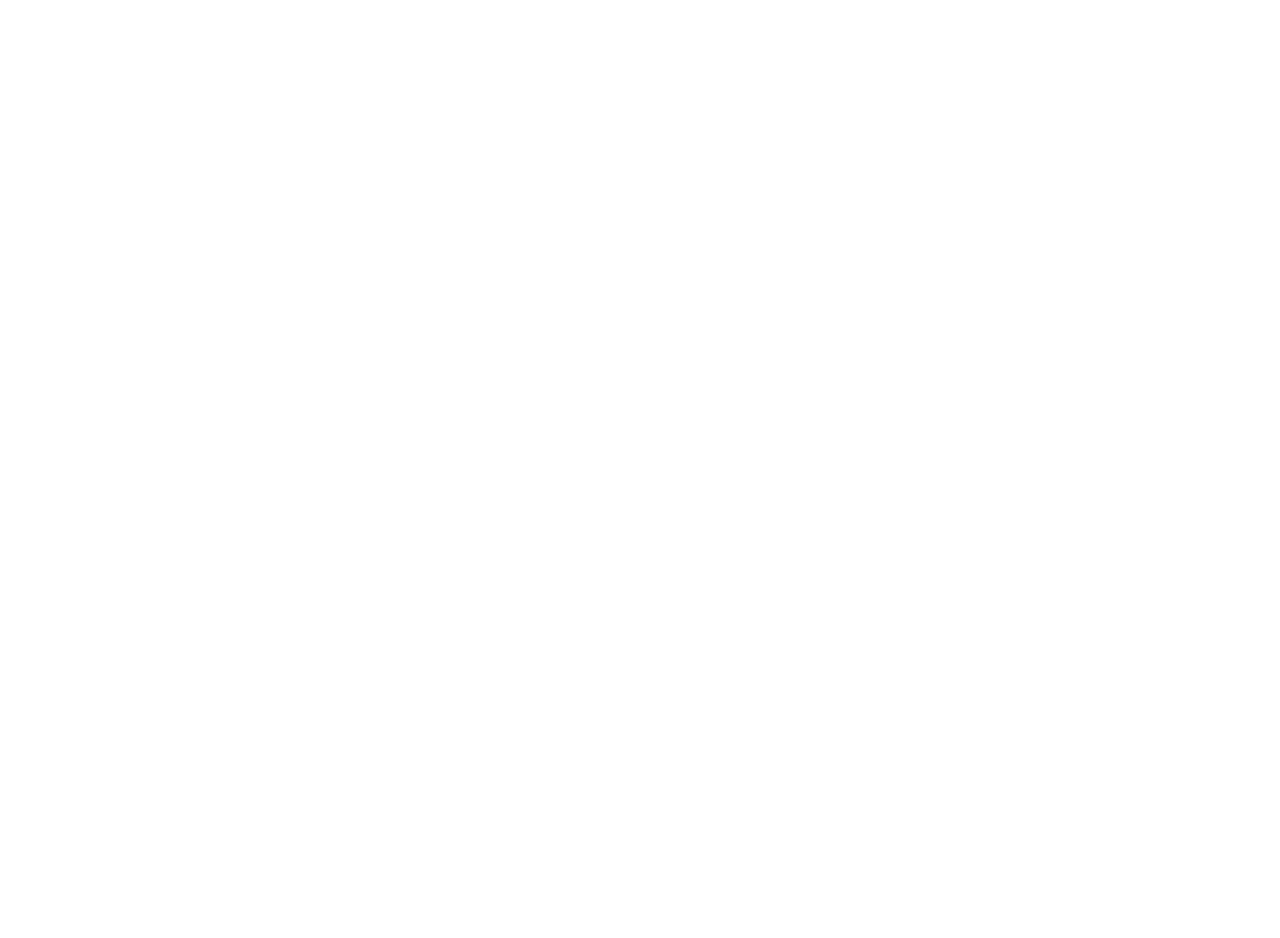
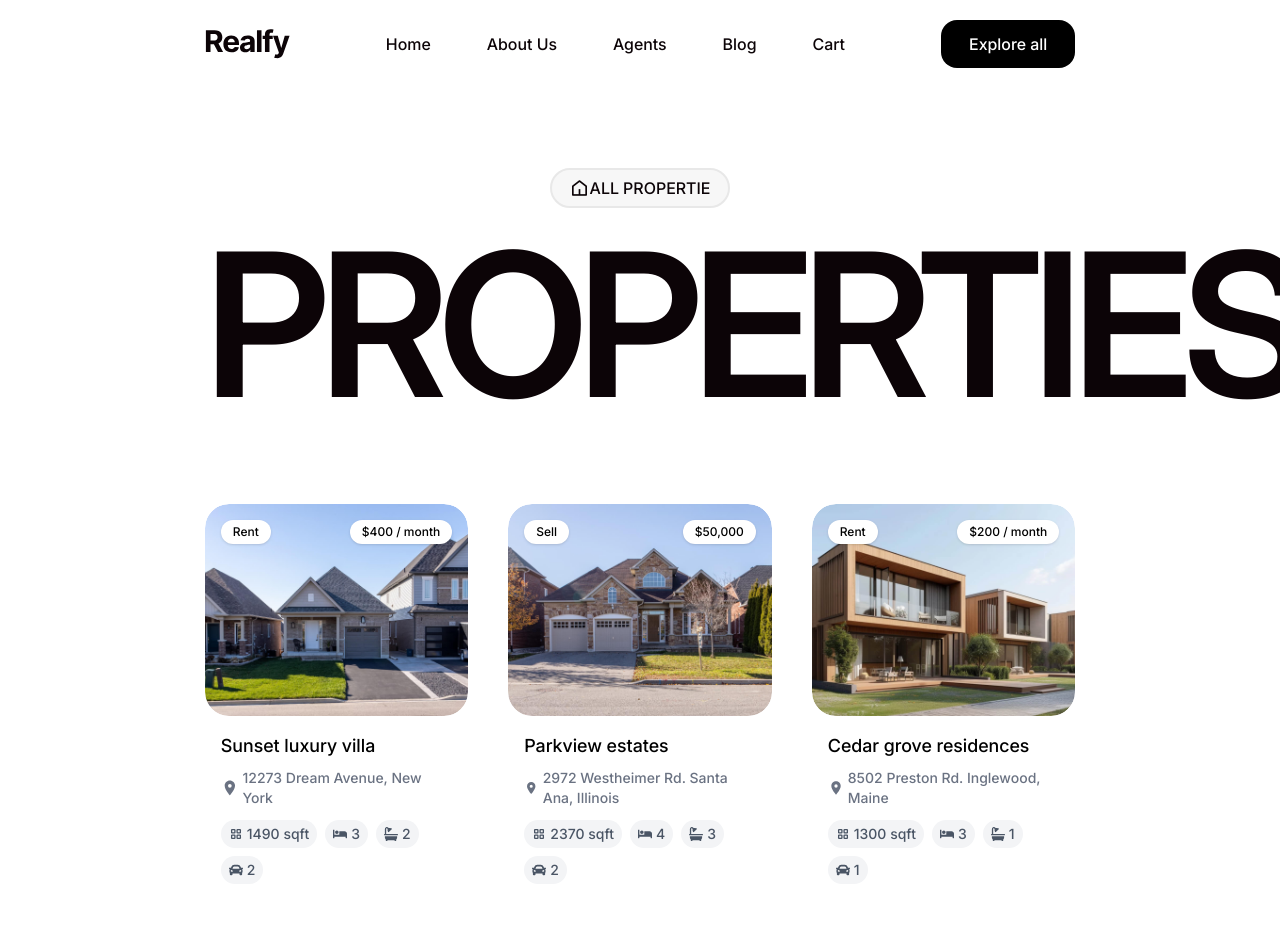
Before and after one commit to ManvendrasinhJadeja/RealEstate, a React (Vite) app: page /explore in a window 1280 px wide. Before the commit this address had no page. Shown: the top 938 px of the page. Before the commit the page ends 800 px from the top, so only its background shows below. Built offline with nearby package versions, Linux system fonts and the light colour scheme.

Commit message:
ADD cards in Blog And Explore all pages almost completed these pages

```diff
--- a/package.json
+++ b/package.json
@@ -12,8 +12,10 @@
   "dependencies": {
     "@react-spring/web": "^9.7.5",
     "@tailwindcss/vite": "^4.1.4",
+    "lucide-react": "^0.501.0",
     "react": "^19.0.0",
     "react-dom": "^19.0.0",
+    "react-icons": "^5.5.0",
     "react-router-dom": "^7.5.0",
     "remixicon": "^4.6.0",
     "tailwindcss": "^4.1.4"
--- /dev/null
+++ b/src/components/BlogCard.jsx
@@ -0,0 +1,36 @@
+import { Calendar, Clock } from "lucide-react"; // Optional: for icons
+
+const BlogCard = ({ image, readTime, link }) => {
+  return (
+    <div className="bg-white rounded-2xl  p-4 ">
+      <img
+        src={image}
+        alt={"img"}
+        className="max-w-full h-auto object-cover rounded-xl mb-4"
+      />
+      <h3 className="text-[20px] md:text-[22px] lg:text-[24px] font-bold text-black  Inter600 mb-2">
+        Here’s how to decorate your new home from scratch
+      </h3>
+      <div className="flex items-center text-sm text-gray-700 space-x-4 mb-4">
+        <span className="flex items-center gap-1">
+          <Calendar size={14} />
+          August 20, 2024
+        </span>
+        <span className="flex items-center gap-1">
+          <Clock size={14} />
+          {readTime} read
+        </span>
+      </div>
+      <a
+        href={link}
+        target="_blank"
+        rel="noopener noreferrer"
+        className="inline-block px-4 py-2 text-sm font-medium text-black border border-gray-300 rounded-md hover:bg-gray-100 transition"
+      >
+        Read more
+      </a>
+    </div>
+  );
+};
+
+export default BlogCard;
--- /dev/null
+++ b/src/components/PropertyCard.jsx
@@ -0,0 +1,64 @@
+import { FaBed, FaBath, FaCar } from "react-icons/fa";
+import { PiSquaresFourBold } from "react-icons/pi";
+import { MdLocationOn } from "react-icons/md";
+
+const PropertyCard = ({
+  image,
+  type,        // "Rent" or "Sell"
+  price,
+  priceUnit,   // "/ month" or just "" (for Sell)
+  title,
+  location,
+  area,
+  beds,
+  baths,
+  garages,
+}) => {
+  return (
+    <div className="rounded-3xl  bg-white overflow-hidden">
+      {/* Image Section */}
+      <div className="relative">
+        <div className="overflow-hidden rounded-3xl">
+
+        <img src={image} alt={title} className="w-full  object-cover transition duration-500 ease-in-out rounded-3xl hover:scale-[1.2] " />
+        </div>
+        <div className="absolute top-4 left-4 bg-white text-xs font-medium px-3 py-1 rounded-full shadow">
+          {type}
+        </div>
+        <div className="absolute top-4 right-4 bg-white text-xs font-semibold px-3 py-1 rounded-full shadow">
+          ${price} {priceUnit}
+        </div>
+      </div>
+
+      {/* Content Section */}
+      <div className="p-4 space-y-2">
+        <h3 className="text-lg font-semibold">{title}</h3>
+        <p className="text-sm text-gray-500 flex items-center gap-1">
+          <MdLocationOn className="text-lg" />
+          {location}
+        </p>
+
+        <div className="flex flex-wrap gap-2 text-sm text-gray-600 mt-3">
+          <div className="flex items-center gap-1 px-2 py-1 bg-gray-100 rounded-full">
+            <PiSquaresFourBold />
+            {area} sqft
+          </div>
+          <div className="flex items-center gap-1 px-2 py-1 bg-gray-100 rounded-full">
+            <FaBed />
+            {beds}
+          </div>
+          <div className="flex items-center gap-1 px-2 py-1 bg-gray-100 rounded-full">
+            <FaBath />
+            {baths}
+          </div>
+          <div className="flex items-center gap-1 px-2 py-1 bg-gray-100 rounded-full">
+            <FaCar />
+            {garages}
+          </div>
+        </div>
+      </div>
+    </div>
+  );
+};
+
+export default PropertyCard;
--- a/src/layouts/HeroPrimaryHeading.jsx
+++ b/src/layouts/HeroPrimaryHeading.jsx
@@ -5,7 +5,7 @@
 export const HeroPrimaryHeading = ({text1,text2}) => {
   return (
 <>
-<div className="w-[100%] mx-auto text-center">
+<div className="w-[100%] mx-auto text-center my-[80px]">
 
     <HeroCapsuleHeading text={text1}/>
     <HeroHeadingText text={text2}/>
--- a/src/layouts/Navbar.jsx
+++ b/src/layouts/Navbar.jsx
@@ -9,19 +9,11 @@
   const [NavMenu, setNavMenu] = useState(false);
   function HandleMenuIcon() {
     setNavMenu(!NavMenu);
-    // if(NavMenu){
-    //   MenuNavDrop.current.classList.add("flex")
-    //   MenuNavDrop.current.classList.remove("hidden")
-    // }else{
-    //   MenuNavDrop.current.classList.add("hidden")
-    //   MenuNavDrop.current.classList.remove("flex")
-    // }
-    // MenuNavDrop.current.classList.add(`${NavMenu ? "flex" : "hidden"}`);
-    // MenuNavDrop.current.classList.remove(`${!NavMenu ? "flex" : "hidden"}`);
+
   }
   return (
     <>
-      <nav className="w-full h-[88px] flex justify-between items-center text-[#0C0407]  px-[5vw] lg:px-[5vw] xl:px-[10vw]">
+      <nav className="w-full  h-[88px] flex justify-between items-center text-[#0C0407]  px-[5vw] lg:px-[5vw] xl:px-[16vw]">
         <div className="w-auto h-full flex justify-center items-center">
           <img src={Icon} alt="" />
         </div>
@@ -30,11 +22,14 @@
           <Link to="/about">About Us</Link>
           <Link to="/agents">Agents</Link>
           <Link to="/blog">Blog</Link>
-          <Link to="/test">Test</Link>
+          {/* <Link to="/test">Test</Link> */}
           <button>Cart</button>
         </div>
         <div className="h-full hidden lg:flex justify-center items-center">
+          <a href="/explore">
+
           <PrimaryBlackBtn text="Explore all" />
+          </a>
         </div>
         <div className="navFarRight flex lg:hidden gap-[20px]">
           <button>Cart</button>
--- /dev/null
+++ b/src/pages/Explore.jsx
@@ -0,0 +1,199 @@
+import React from 'react'
+
+
+import E3 from "../assets/Explore/E03.jpg";
+import E4 from "../assets/Explore/E04.jpg";
+import E5 from "../assets/Explore/E05.jpg";
+import E6 from "../assets/Explore/E06.jpg";
+import E7 from "../assets/Explore/E07.jpg";
+import E8 from "../assets/Explore/E08.jpg";
+import E9 from "../assets/Explore/E09.jpg";
+import E10 from "../assets/Explore/E10.jpg";
+import E11 from "../assets/Explore/E11.jpg";
+import E12 from "../assets/Explore/E12.jpg";
+import E13 from "../assets/Explore/E13.jpg";
+import E14 from "../assets/Explore/E14.jpg";
+import PropertyCard from '../components/PropertyCard';
+import { HeroPrimaryHeading } from '../layouts/HeroPrimaryHeading';
+import { Navbar } from '../layouts/Navbar';
+import { PrimaryBlackBtn } from '../components/PrimaryBlackBtn';
+
+
+const properties = [
+    {
+      image: E3,
+      type: "Rent",
+      price: "400",
+      priceUnit: "/ month",
+      title: "Sunset luxury villa",
+      location: "12273 Dream Avenue, New York",
+      area: 1490,
+      beds: 3,
+      baths: 2,
+      garages: 2,
+    },
+    {
+      image:E4,
+      type: "Sell",
+      price: "50,000",
+      priceUnit: "",
+      title: "Parkview estates",
+      location: "2972 Westheimer Rd. Santa Ana, Illinois",
+      area: 2370,
+      beds: 4,
+      baths: 3,
+      garages: 2,
+    },
+    {
+      image:E5,
+      type: "Rent",
+      price: "200",
+      priceUnit: "/ month",
+      title: "Cedar grove residences",
+      location: "8502 Preston Rd. Inglewood, Maine",
+      area: 1300,
+      beds: 3,
+      baths: 1,
+      garages: 1,
+    },
+    {
+      image:E6,
+      type: "Sell",
+      price: "32,000",
+      priceUnit: "",
+      title: "Lakeside manor",
+      location: "2464 Royal Ln. Mesa, New Jersey",
+      area: 700,
+      beds: 2,
+      baths: 1,
+      garages: 1,
+    },
+    {
+      image:E7,
+      type: "Rent",
+      price: "520",
+      priceUnit: "/ month",
+      title: "Oceanfront oasis",
+      location: "6391 Elgin St. Celina, Delaware",
+      area: 1500,
+      beds: 3,
+      baths: 2,
+      garages: 3,
+    },
+    {
+      image:E8,
+      type: "Rent",
+      price: "360",
+      priceUnit: "/ month",
+      title: "Skyline tower",
+      location: "2715 Ash Dr. San Jose, South Dakota",
+      area: 1250,
+      beds: 3,
+      baths: 2,
+      garages: 1,
+    },
+    {
+      image:E9,
+      type: "Sale",
+      price: "360",
+      priceUnit: "/ month",
+      title: "Harborview villas",
+      location: "3722 Seaside Blvd, San Diego, California",
+      area: 1345,
+      beds: 4,
+      baths: 2,
+      garages: 1,
+    },
+    {
+      image:E10,
+      type: "Rent",
+      price: "360",
+      priceUnit: "/ month",
+      title: "Maplewood grove",
+      location: "254 Maplewood Ave, Nashville, Tennessee",
+      area: 1680,
+      beds: 3,
+      baths: 2,
+      garages: 1,
+    },
+    {
+      image:E11,
+      type: "Sale",
+      price: "360",
+      priceUnit: "/ month",
+      title: "Evergreen heights",
+      location: "875 Green Valley Ln, Portland, Oregon",
+      area: 1020,
+      beds: 2,
+      baths: 1,
+      garages: 1,
+    },
+    {
+      image: E12,
+      type: "Rent",
+      price: "360",
+      priceUnit: "/ month",
+      title: "Riverside enclave",
+      location: "593 Riverfront Dr, New Orleans, Louisiana",
+      area: 1860,
+      beds: 4,
+      baths: 3,
+      garages: 2,
+    },
+    {
+      image: E13,
+      type: "Sale",
+      price: "460",
+      priceUnit: "/ month",
+      title: "Bluewater estates",
+      location: "1290 Ocean Blvd, Myrtle Beach, South Carolina",
+      area: 1150,
+      beds: 2,
+      baths: 2,
+      garages: 1,
+    },
+    {
+      image: E14,
+      type: "Rent",
+      price: "560",
+      priceUnit: "/ month",
+      title: "Woodland retreat",
+      location: "645 Skyline Rd, Las Vegas, Nevada",
+      area: 1580,
+      beds: 4,
+      baths: 2,
+      garages: 1,
+    },
+  ];
+
+
+
+
+export const Explore = () => {
+  return (
+<>
+ <Navbar />
+      <div className="w-full h-screen flex flex-col px-[5vw] lg:px-[5vw] xl:px-[16vw] items-center">
+        <HeroPrimaryHeading text1={"all propertie"} text2={"properties"} />
+<div
+          className="grid auto-rows-auto auto-cols-fr
+                gap-[41px]
+                md:gap-[40px]
+                grid-cols-1
+                md:grid-cols-2
+                lg:grid-cols-3"
+        >
+  {properties.map((item, index) => (
+        <PropertyCard key={index} {...item} />
+      ))}
+
+
+        </div>
+        <span  className="my-7">
+
+      <PrimaryBlackBtn text={"Explore all"}/>
+        </span>
+</div>
+</>
+  )
+}
--- a/src/pages/Home.jsx
+++ b/src/pages/Home.jsx
@@ -6,12 +6,14 @@
 export const Home = () => {
   return (
     <>
+
         <Navbar />
         <div className="w-full h-screen flex flex-col py-[100px]">
           <HeroPrimaryHeading
             text1={"buy & sell your dream"}
             text2={"Real-estate"}
           />
+
       </div>
     </>
   );
--- a/src/pages/Test.jsx
+++ b/src/pages/Test.jsx
@@ -1,20 +1,16 @@
 import React from "react";
 import { Navbar } from "../layouts/Navbar";
-
 import { HeroPrimaryHeading } from "../layouts/HeroPrimaryHeading";
-
-
-
-
-
+import BlogCard from "../components/BlogCard";
 
 export const Test = () => {
   return (
     <>
-    <Navbar/>
-    <div className="h-screen w-full flex justify-center items-center">
+      <Navbar />
+      <div className="h-screen w-full flex justify-center items-center px-[5vw] lg:px-[5vw] xl:px-[10vw]">
 
-    </div>
+
+      </div>
     </>
   );
 };
--- a/src/routes/AppRoutes.jsx
+++ b/src/routes/AppRoutes.jsx
@@ -5,6 +5,7 @@
 import { Blog } from "../pages/Blog";
 import { Agents } from "../pages/Agents";
 import { Test } from "../pages/Test";
+import { Explore } from "../pages/Explore";
 
 export const AppRoutes = () => {
   return (
@@ -15,6 +16,7 @@
         <Route path="/agents" element={<Agents />} />
         <Route path="/test" element={<Test />} />
         <Route path="/blog" element={<Blog />} />
+        <Route path="/explore" element={<Explore/>} />
       </Routes>
 
   );
--- a/src/styles/index.css
+++ b/src/styles/index.css
@@ -1,26 +1,32 @@
 @import "tailwindcss";
+
 @font-face {
   font-family: Inter;
   src: url(../assets/Inter/Inter-VariableFont-wght.ttf);
 }
+
 * {
   font-family: Inter;
   font-weight: 500;
 }
+
+
 .Inter100 {
   font-weight: 100;
 }
+
 .Inter200 {
   font-weight: 200;
 }
-.Inter400 {
-  font-weight: 400;
+
+.Inter500 {
+  font-weight: 500;
 }
 .Inter300 {
   font-weight: 300;
 }
-.Inter500 {
-  font-weight: 500;
+.Inter400 {
+  font-weight: 400;
 }
 .Inter600 {
   font-weight: 600;
```
Also changed, not shown: src/pages/Blog.jsx (+41 -1 lines), 1 other file (tests, documents, lock files or other folders). Lines whose indentation alone changed are shown as unchanged.
